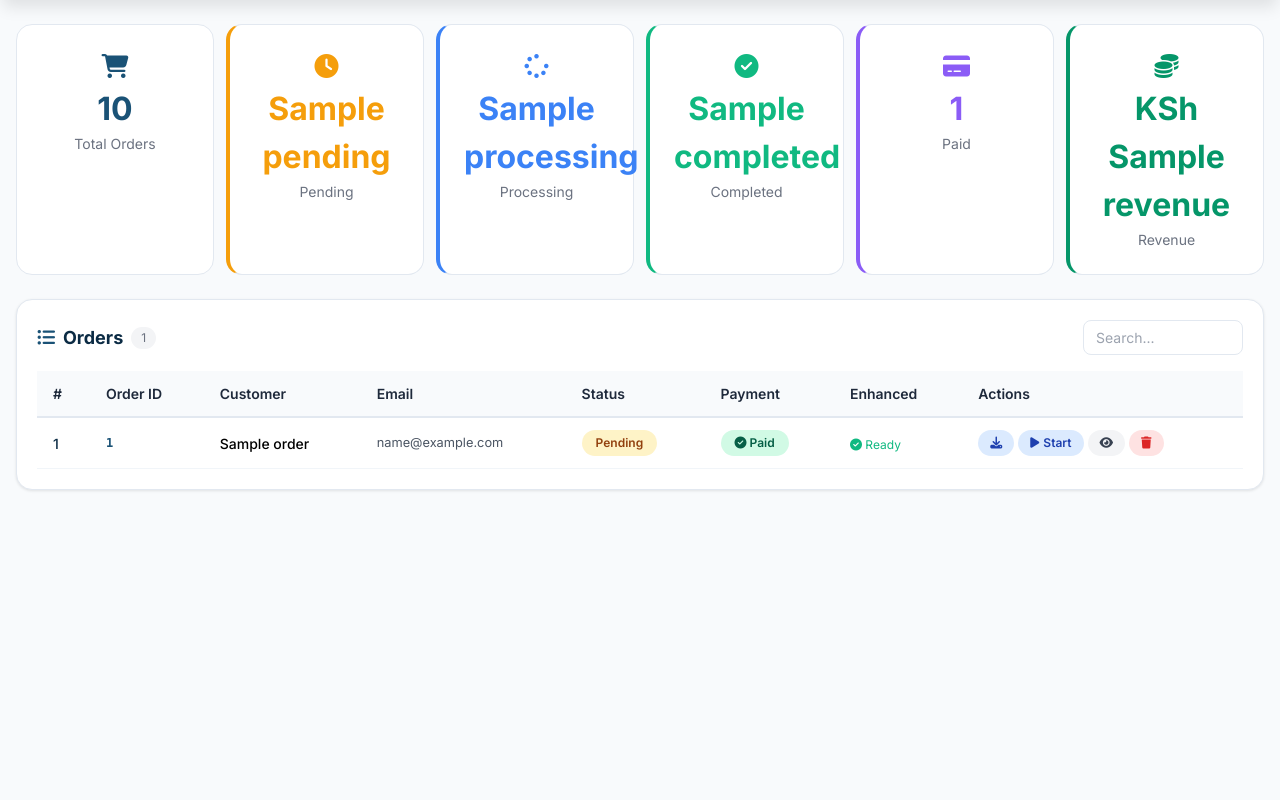
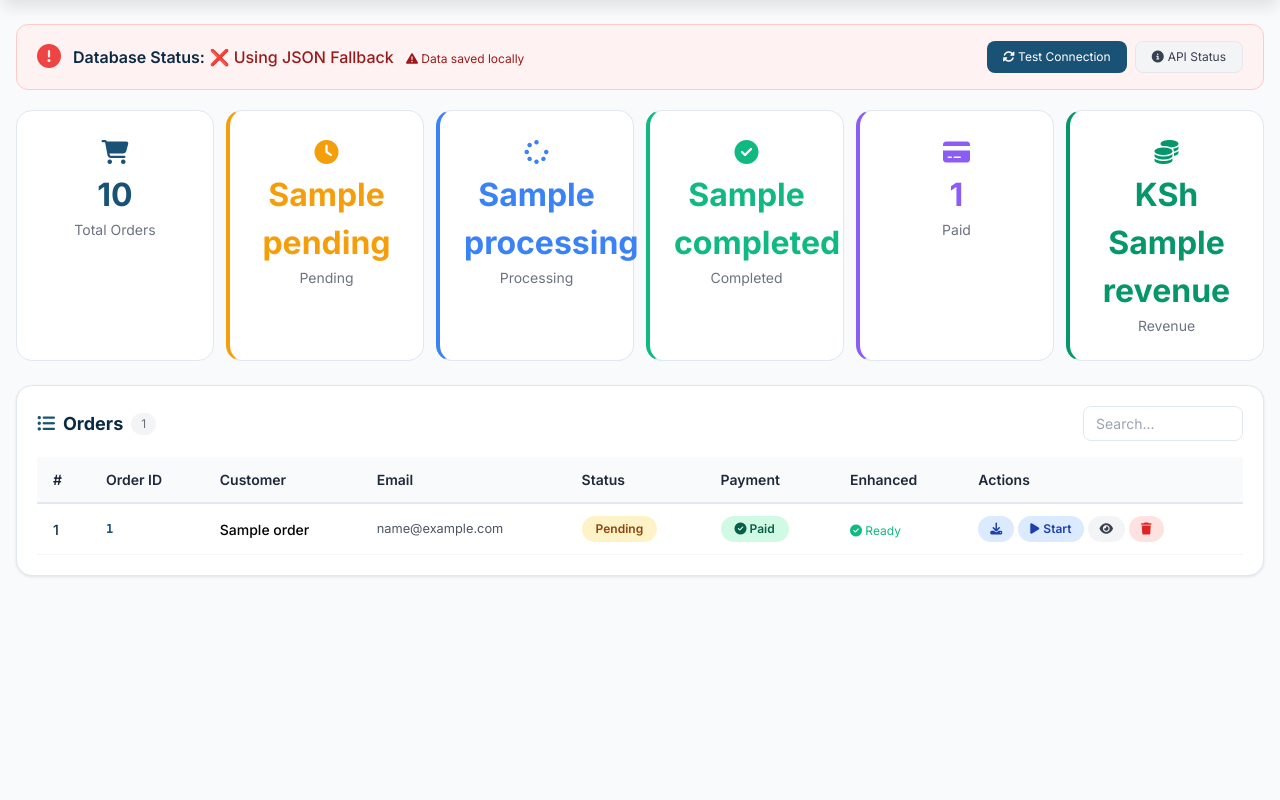
Before and after one commit to calvitec/photoen, a Flask app: template templates/admin.html in a window 1280 px wide. Shown: the part 72-872 px from the top of the page. Run offline with Flask 3, Linux system fonts and the light colour scheme; the template is opened without the code that fills it: most values are stand-ins (such as "Sample title", 1, 10 or a date in 2020); some libraries are stand-ins or nearby versions.

Commit message:
Update admin.html

```diff
--- a/templates/admin.html
+++ b/templates/admin.html
@@ -24,10 +24,6 @@
         .status-completed { background: #d1fae5; color: #065f46; }
         .payment-paid { background: #d1fae5; color: #065f46; }
         .payment-pending { background: #fee2e2; color: #991b1b; }
-        .admin-table { width: 100%; border-collapse: collapse; font-size: 0.875rem; }
-        .admin-table th { background: #f8fafc; font-weight: 600; color: #1e293b; padding: 12px 16px; text-align: left; border-bottom: 2px solid #e2e8f0; }
-        .admin-table td { padding: 12px 16px; border-bottom: 1px solid #f1f5f9; vertical-align: middle; }
-        .admin-table tr:hover { background: #f8fafc; }
         .btn-action { padding: 4px 12px; border-radius: 9999px; font-size: 0.75rem; font-weight: 600; border: none; cursor: pointer; transition: all 0.2s ease; display: inline-flex; align-items: center; gap: 4px; }
         .btn-action:hover { transform: translateY(-1px); }
         .btn-process { background: #dbeafe; color: #1e40af; }
@@ -38,15 +34,15 @@
         .btn-paid:hover { background: #ddd6fe; }
         .btn-view { background: #f3f4f6; color: #374151; }
         .btn-view:hover { background: #e5e7eb; }
-        .btn-download { background: #dbeafe; color: #1e40af; }
-        .btn-download:hover { background: #bfdbfe; }
         .btn-delete { background: #fee2e2; color: #dc2626; }
         .btn-delete:hover { background: #fecaca; }
         .modal-overlay { position: fixed; inset: 0; background: rgba(0,0,0,0.5); display: none; align-items: center; justify-content: center; z-index: 50; padding: 16px; }
-        .modal-content { background: white; border-radius: 16px; padding: 32px; max-width: 448px; width: 100%; box-shadow: 0 25px 50px -12px rgba(0,0,0,0.25); max-height: 90vh; overflow-y: auto; }
+        .modal-content { background: white; border-radius: 16px; padding: 32px; max-width: 448px; width: 100%; box-shadow: 0 25px 50px -12px rgba(0,0,0,0.25); }
         .drop-zone-enhanced { border: 2px dashed #1a5276; border-radius: 12px; padding: 32px; text-align: center; cursor: pointer; transition: all 0.3s ease; }
         .drop-zone-enhanced:hover { background: rgba(26, 82, 118, 0.05); }
         .stat-number { font-size: 2rem; font-weight: 700; }
+        .db-status-connected { background: #ecfdf5; border: 1px solid #d1fae5; }
+        .db-status-disconnected { background: #fef2f2; border: 1px solid #fecaca; }
         @media (max-width: 768px) {
             .admin-table { font-size: 0.75rem; }
             .admin-table th, .admin-table td { padding: 8px 10px; }
@@ -86,7 +82,56 @@
     <!-- Main Content -->
     <div style="background:#f8fafc; min-height:100vh; padding:24px 16px;">
         <div style="max-width:1280px; margin:0 auto;">
-            <!-- Stats -->
+
+            <!-- ===== DATABASE STATUS INDICATOR ===== -->
+            <div style="margin-bottom:20px;">
+                <div class="{% if db_status.connected %}db-status-connected{% else %}db-status-disconnected{% endif %}"
+                     style="border-radius:12px; padding:14px 20px; display:flex; align-items:center; justify-content:space-between; flex-wrap:wrap; gap:12px;">
+                    <div style="display:flex; align-items:center; gap:12px;">
+                        <span style="font-size:1.5rem;">
+                            {% if db_status.connected %}
+                                <i class="fas fa-check-circle" style="color:#10b981;"></i>
+                            {% else %}
+                                <i class="fas fa-exclamation-circle" style="color:#ef4444;"></i>
+                            {% endif %}
+                        </span>
+                        <div>
+                            <span style="font-weight:600; color:#0b2b44;">Database Status:</span>
+                            <span style="font-weight:500; color:{% if db_status.connected %}#065f46{% else %}#991b1b{% endif %};">
+                                {% if db_status.connected %}
+                                    ✅ Connected to {{ db_status.type|capitalize }}
+                                {% else %}
+                                    ❌ Using JSON Fallback
+                                {% endif %}
+                            </span>
+                            {% if db_status.connected %}
+                                <span style="font-size:0.75rem; color:#6b7280; margin-left:8px;">
+                                    <i class="fas fa-database"></i> Orders Table
+                                </span>
+                            {% else %}
+                                <span style="font-size:0.75rem; color:#991b1b; margin-left:8px;">
+                                    <i class="fas fa-exclamation-triangle"></i> Data saved locally
+                                </span>
+                            {% endif %}
+                            {% if db_status.error %}
+                                <span style="font-size:0.7rem; color:#991b1b; display:block; margin-top:2px;">
+                                    ⚠️ {{ db_status.error[:100] }}
+                                </span>
+                            {% endif %}
+                        </div>
+                    </div>
+                    <div style="display:flex; gap:8px; flex-wrap:wrap;">
+                        <button onclick="testDatabase()" style="padding:6px 16px; border-radius:8px; background:#1a5276; color:white; font-size:0.75rem; border:none; cursor:pointer; transition:background 0.3s;">
+                            <i class="fas fa-sync-alt"></i> Test Connection
+                        </button>
+                        <a href="/api/status" target="_blank" style="padding:6px 16px; border-radius:8px; background:#f3f4f6; color:#374151; font-size:0.75rem; border:1px solid #e5e7eb; text-decoration:none; display:inline-flex; align-items:center; gap:4px;">
+                            <i class="fas fa-info-circle"></i> API Status
+                        </a>
+                    </div>
+                </div>
+            </div>
+
+            <!-- Stats Cards -->
             <div style="display:grid; grid-template-columns:repeat(auto-fit, minmax(140px, 1fr)); gap:12px; margin-bottom:24px;">
                 <div class="admin-card">
                     <div style="color:#1a5276; font-size:1.5rem;"><i class="fas fa-shopping-cart"></i></div>
@@ -133,52 +178,52 @@
                 </div>
 
                 {% if orders %}
-                <table class="admin-table">
+                <table style="width:100%; border-collapse:collapse; font-size:0.875rem;">
                     <thead>
                         <tr>
-                            <th>#</th>
-                            <th>Order ID</th>
-                            <th>Customer</th>
-                            <th>Email</th>
-                            <th>Status</th>
-                            <th>Payment</th>
-                            <th>Enhanced</th>
-                            <th style="min-width:180px;">Actions</th>
+                            <th style="background:#f8fafc; font-weight:600; color:#1e293b; padding:12px 16px; text-align:left; border-bottom:2px solid #e2e8f0;">#</th>
+                            <th style="background:#f8fafc; font-weight:600; color:#1e293b; padding:12px 16px; text-align:left; border-bottom:2px solid #e2e8f0;">Order ID</th>
+                            <th style="background:#f8fafc; font-weight:600; color:#1e293b; padding:12px 16px; text-align:left; border-bottom:2px solid #e2e8f0;">Customer</th>
+                            <th style="background:#f8fafc; font-weight:600; color:#1e293b; padding:12px 16px; text-align:left; border-bottom:2px solid #e2e8f0;">Email</th>
+                            <th style="background:#f8fafc; font-weight:600; color:#1e293b; padding:12px 16px; text-align:left; border-bottom:2px solid #e2e8f0;">Status</th>
+                            <th style="background:#f8fafc; font-weight:600; color:#1e293b; padding:12px 16px; text-align:left; border-bottom:2px solid #e2e8f0;">Payment</th>
+                            <th style="background:#f8fafc; font-weight:600; color:#1e293b; padding:12px 16px; text-align:left; border-bottom:2px solid #e2e8f0;">Enhanced</th>
+                            <th style="background:#f8fafc; font-weight:600; color:#1e293b; padding:12px 16px; text-align:left; border-bottom:2px solid #e2e8f0; min-width:180px;">Actions</th>
                         </tr>
                     </thead>
                     <tbody id="ordersBody">
                         {% for order in orders %}
-                        <tr id="order-{{ order.id }}" class="order-row">
-                            <td style="font-weight:500; color:#0b2b44;">{{ loop.index }}</td>
-                            <td style="font-family:monospace; font-size:0.75rem; color:#1a5276; font-weight:600;">{{ order.order_id }}</td>
-                            <td style="font-weight:500;">{{ order.customer_name }}</td>
-                            <td style="color:#4b5563; font-size:0.8rem;">{{ order.customer_email }}</td>
-                            <td>
+                        <tr id="order-{{ order.id }}" class="order-row" style="border-bottom:1px solid #f1f5f9;">
+                            <td style="padding:12px 16px; font-weight:500; color:#0b2b44;">{{ loop.index }}</td>
+                            <td style="padding:12px 16px; font-family:monospace; font-size:0.75rem; color:#1a5276; font-weight:600;">{{ order.order_id }}</td>
+                            <td style="padding:12px 16px; font-weight:500;">{{ order.customer_name }}</td>
+                            <td style="padding:12px 16px; color:#4b5563; font-size:0.8rem;">{{ order.customer_email }}</td>
+                            <td style="padding:12px 16px;">
                                 <span class="status-badge status-{{ order.status }}">
                                     {{ order.status|capitalize }}
                                 </span>
                             </td>
-                            <td>
+                            <td style="padding:12px 16px;">
                                 <span class="status-badge payment-{{ order.payment_status }}">
                                     <i class="fas {% if order.payment_status == 'paid' %}fa-check-circle{% else %}fa-times-circle{% endif %}"></i>
                                     {{ order.payment_status|capitalize }}
                                 </span>
                             </td>
-                            <td>
+                            <td style="padding:12px 16px;">
                                 {% if order.enhanced_filename %}
                                     <span style="font-size:0.75rem; color:#10b981;"><i class="fas fa-check-circle"></i> Ready</span>
                                 {% else %}
                                     <span style="font-size:0.75rem; color:#9ca3af;">—</span>
                                 {% endif %}
                             </td>
-                            <td>
+                            <td style="padding:12px 16px;">
                                 <div style="display:flex; gap:4px; flex-wrap:wrap;">
-                                    <!-- Download Original -->
-                                    <a href="/uploads/{{ order.stored_filename }}" target="_blank" class="btn-action btn-download" title="Download Original">
-                                        <i class="fas fa-download"></i>
-                                    </a>
+                                    {% if order.stored_filename %}
+                                        <a href="/uploads/{{ order.stored_filename }}" target="_blank" class="btn-action" style="background:#dbeafe; color:#1e40af;" title="Download Original">
+                                            <i class="fas fa-download"></i>
+                                        </a>
+                                    {% endif %}
 
-                                    <!-- Status Actions -->
                                     {% if order.status == 'pending' and order.payment_status == 'pending' %}
                                         <button onclick="markPaid({{ order.id }})" class="btn-action btn-paid" title="Mark as Paid">
                                             <i class="fas fa-credit-card"></i> Pay
@@ -197,14 +242,12 @@
                                         </button>
                                     {% endif %}
 
-                                    <!-- View Enhanced -->
                                     {% if order.enhanced_filename %}
-                                        <a href="/enhanced/{{ order.enhanced_filename }}" target="_blank" class="btn-action btn-view" title="Download Enhanced">
+                                        <a href="/enhanced/{{ order.enhanced_filename }}" target="_blank" class="btn-action" style="background:#f3f4f6; color:#374151;" title="Download Enhanced">
                                             <i class="fas fa-eye"></i>
                                         </a>
                                     {% endif %}
 
-                                    <!-- Delete -->
                                     <button onclick="deleteOrder({{ order.id }})" class="btn-action btn-delete" title="Delete Order">
                                         <i class="fas fa-trash"></i>
                                     </button>
@@ -277,6 +320,36 @@
                 row.style.display = text.includes(searchTerm) ? '' : 'none';
             });
         });
+
+        // ===== TEST DATABASE =====
+        function testDatabase() {
+            const btn = event.target;
+            btn.disabled = true;
+            btn.innerHTML = '<i class="fas fa-spinner fa-spin"></i> Testing...';
+
+            fetch('/api/test-db')
+                .then(res => res.json())
+                .then(data => {
+                    let message = '📊 Database Status:\n\n';
+                    message += `🔗 Connected: ${data.connected ? '✅ Yes' : '❌ No'}\n`;
+                    message += `📁 Type: ${data.type}\n`;
+                    message += `📝 Orders: ${data.orders_count}\n`;
+
+                    if (data.error) {
+                        message += `\n⚠️ Error: ${data.error}`;
+                    }
+
+                    alert(message);
+                    location.reload();
+                })
+                .catch(err => {
+                    alert('❌ Error testing database: ' + err.message);
+                })
+                .finally(() => {
+                    btn.disabled = false;
+                    btn.innerHTML = '<i class="fas fa-sync-alt"></i> Test Connection';
+                });
+        }
 
         // ===== UPDATE STATUS =====
         function updateStatus(orderId, status) {
```
